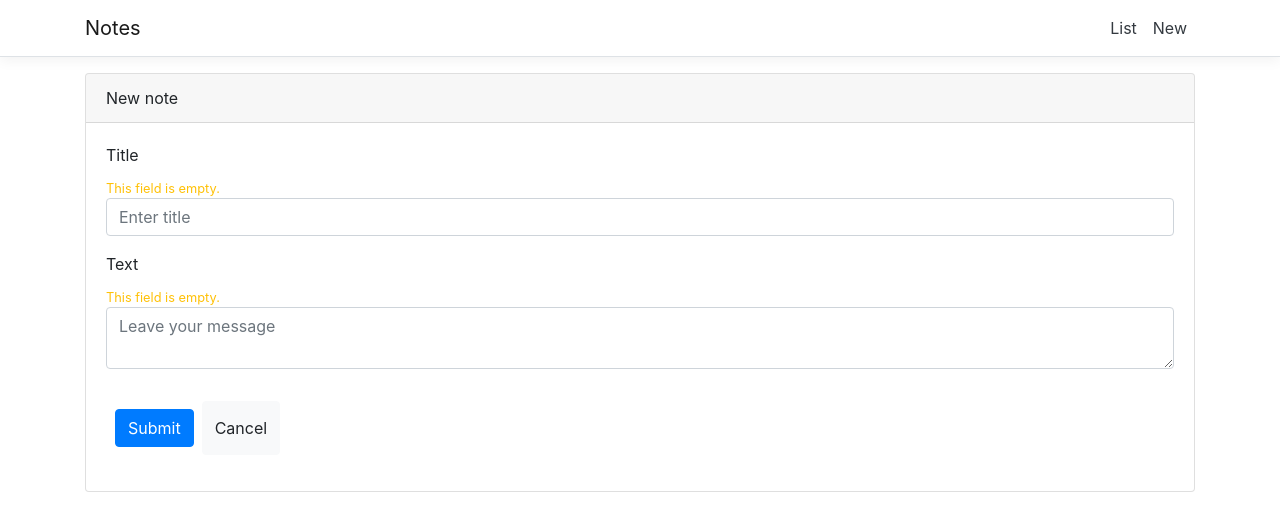
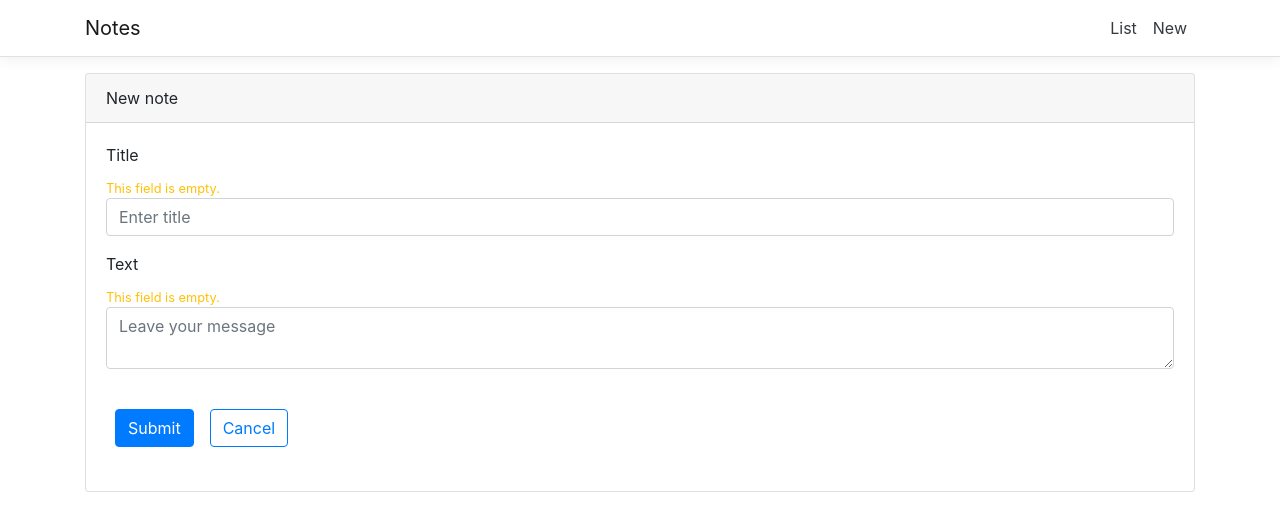
Before and after one commit to Bulat-Almukhametov/UserNotes, an Angular app in the folder ClientApp/: page /New in a window 1280 px wide. Shown: the top 528 px of the page. Built offline with nearby package versions, Linux system fonts and the light colour scheme.

Commit message:
Added style to cancel button.

```diff
--- a/ClientApp/src/app/pages/edit/edit.component.html
+++ b/ClientApp/src/app/pages/edit/edit.component.html
@@ -16,7 +16,7 @@
       </div>
       <div class="row p-3">
         <button class="btn btn-primary m-2" [disabled]="isChanged">Submit</button>
-        <button class="btn btn-light" [disabled]="isChanged">Cancel</button>
+        <button class="btn btn-outline-primary m-2" [disabled]="isChanged">Cancel</button>
       </div>
     </form>
   </div>
```
